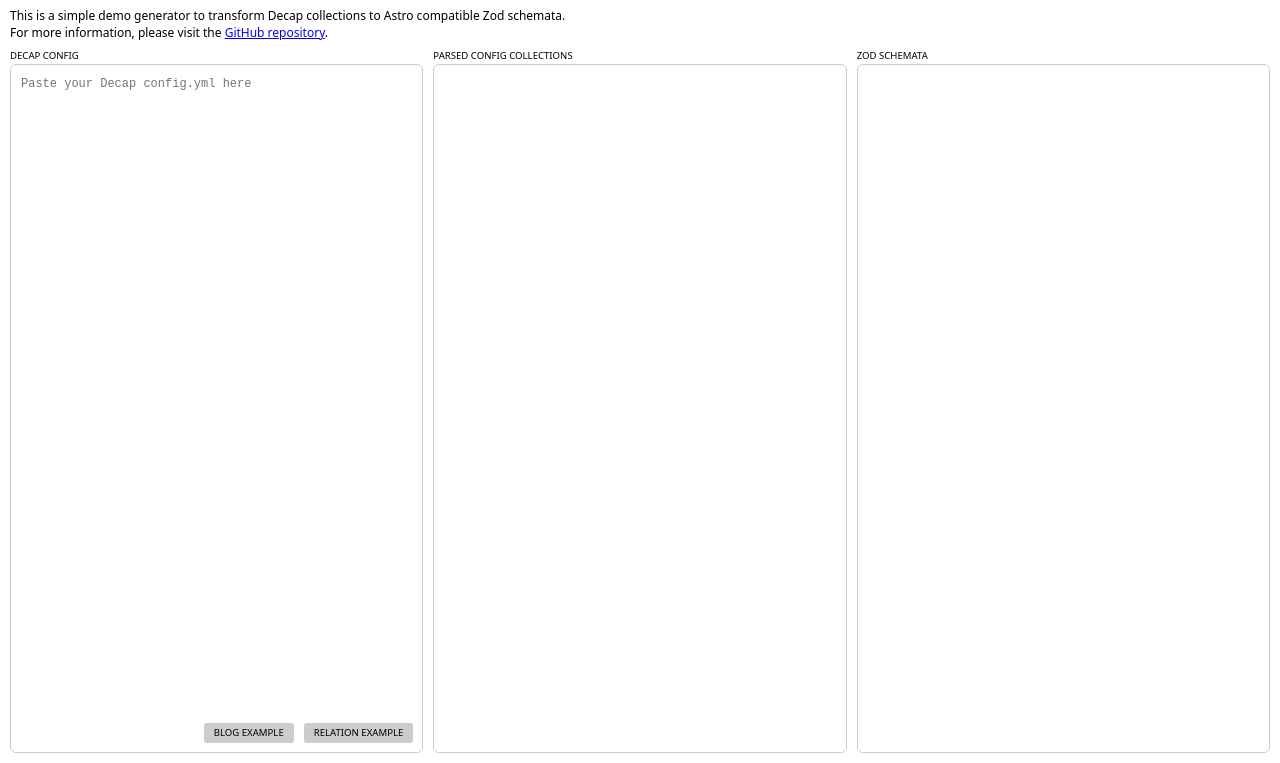
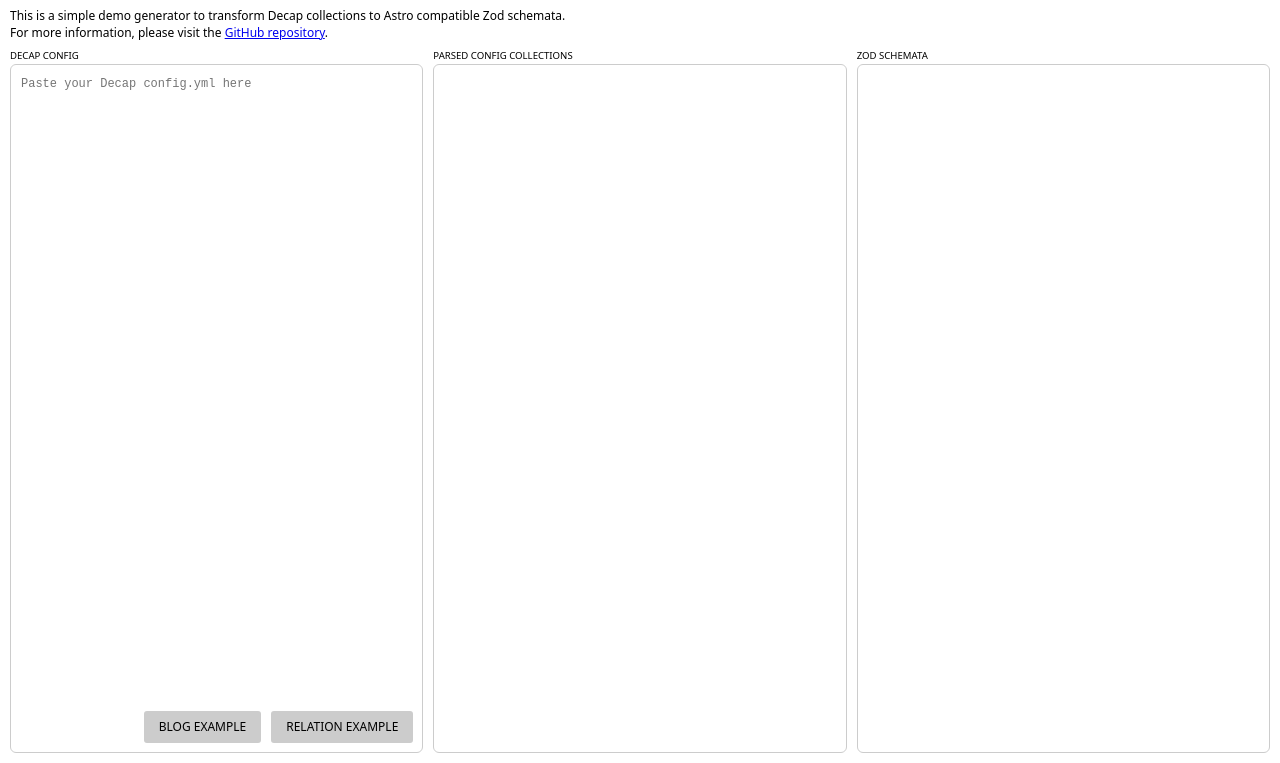
Before and after one commit to davidenke/astro-decap-collection, a website built with Vite: page index.html in a window 1280 px wide. Shown: the part 37-800 px from the top of the page. Built offline with nearby package versions, Linux system fonts and the light colour scheme; files whose address does not match are found by name.

Commit message:
style(demo): increase button size

```diff
--- a/src/demo/demo.css
+++ b/src/demo/demo.css
@@ -97,12 +97,15 @@ legend,
 code::after {
   font: 0.8em/1 system-ui;
   text-transform: uppercase;
+  white-space: nowrap;
 }
 
 button {
-  padding: 5px 10px;
+  padding: 10px 15px;
   border-radius: 3px;
   background: #ccc;
+
+  font-size: inherit;
   cursor: pointer;
 
   &:hover {
```
